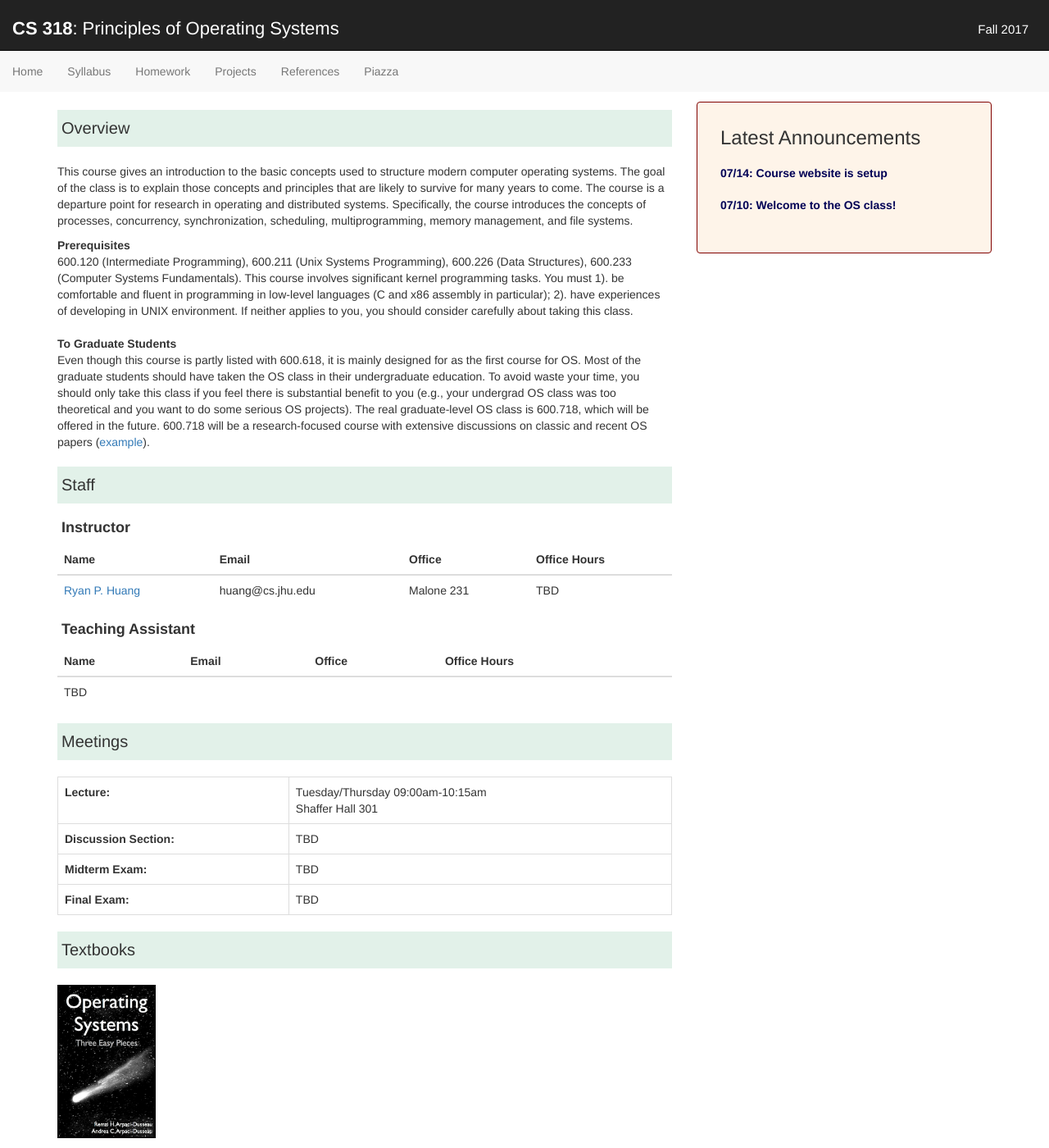
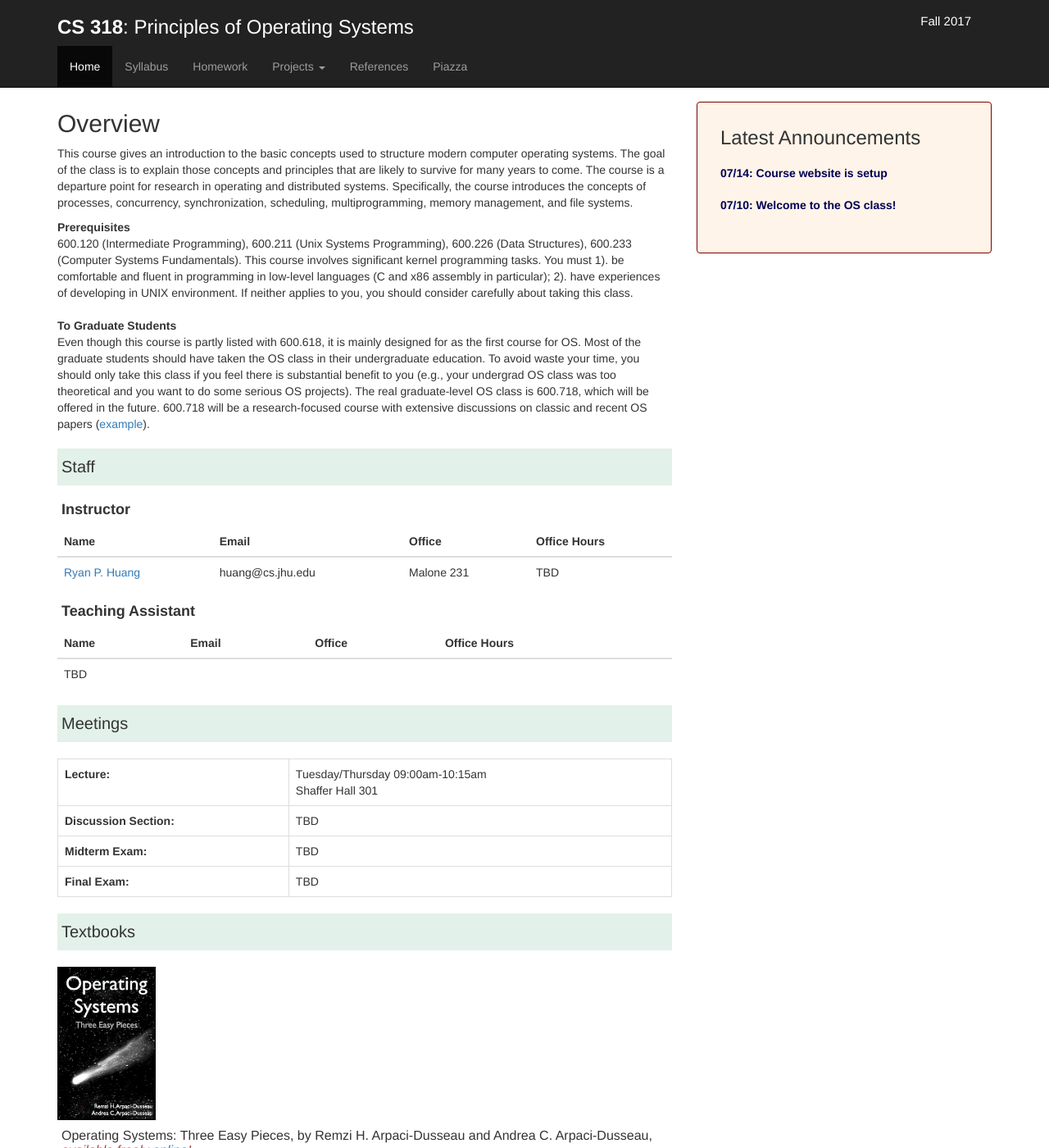
Before and after one commit to flyshark/jhu-cs318.github.io, a Jekyll site: the page built from index.md, in a window 1280 px wide and 1400 px high. Shown: the whole window at 82% size. Built offline with Jekyll 4.4.1, drawn with Linux system fonts in a browser that asks for light colours; our own code applies the rules of GitHub Pages for plain Markdown files.

Commit message:
update template

```diff
--- a/_config.yml
+++ b/_config.yml
@@ -13,7 +13,7 @@
 # Build settings
 markdown: kramdown
 theme: minima
-gems:
+plugins:
   - jekyll-feed
 exclude:
   - Gemfile
@@ -27,6 +27,18 @@
     url: /homework.html
   - title: Projects
     url: /projects.html
+    dropdown:
+      - title: Grading and Policies
+        url: #
+      - title: Guide
+        url: #
+      - separator: true
+      - title: Lab 1
+        url: #
+      - title: Lab 2
+        url: #
+      - title: Lab 3
+        url: #
   - title: References
     url: /references.html
   - title: Piazza
--- a/_includes/banner.html
+++ b/_includes/banner.html
@@ -1,17 +1,5 @@
-<div class="navbar navbar-inverse navbar-fixed-top">
-  <div class="navbar-inner">
-    <p class="navbar-text pull-right" style="font-size:15px;color:white;padding-right:10px;">Fall 2017</li>
-    <ul class="nav navbar-nav">
-      <li>
-        <a style="color:white;font-size:22px" href="/index.html"><span style="font-weight:bold;">CS 318</span>: Principles of Operating Systems</a>
-      </li>
-    </ul>
-  </div>
-</div>
-<header class="navbar navbar-fixed-top navbar-masthead bs-docs-navbar-masthead">
-    <!-- Fixed navbar -->
-    <nav class="navbar-default">
-      <div class="">
+<nav class="navbar navbar-inverse navbar-fixed-top">
+  <div class="container">
     <div class="navbar-header">
       <button type="button" class="navbar-toggle collapsed" data-toggle="collapse" data-target="#navbar" aria-expanded="false" aria-controls="navbar">
         <span class="sr-only">Toggle navigation</span>
@@ -21,16 +9,42 @@
       </button>
     </div>
     <div id="navbar" class="navbar-collapse collapse">
+      <p class="navbar-text pull-right" style="font-size:15px;color:white;padding-right:10px;">Fall 2017</p>
+      <h3 style="color:#fff"><span style="font-weight:bold;">CS 318</span>: Principles of Operating Systems</h3>
       <ul class="nav navbar-nav">
         {% for item in site.navigation %}
-              {% assign class = nil %}
-              {% if page.url contains item.url %}
-                {% assign class = 'active' %}
+          {%- if page.url contains item.url -%}
+            {%- assign class = 'active' -%}
+          {%- elsif page.url == '/' and item.url == '/index.html' -%}
+            {%- assign class = 'active' -%}
+          {%- else -%}
+            {%- assign class = nil -%}
+          {%- endif -%}
+          {%- if item.dropdown -%}
+            {% if class %}
+              {%- assign class = class | append: ' dropdown' -%}
+            {% else %}
+              {%- assign class = 'dropdown' -%}
             {% endif %}
-              <li class="{{ class }}"><a href="{{ item.url | relative_url }}">{{ item.title }}</a></li>
-            {% endfor %}
+          {%- endif -%}
+        <li class="{{ class }}">
+          {% if item.dropdown -%}
+          <a href="{{ item.url }}" class="dropdown-toggle" data-toggle="dropdown" role="button" aria-haspopup="true" aria-expanded="false">{{ item.title }} <span class="caret"></span></a>
+          <ul class="dropdown-menu">
+            {%- for dp in item.dropdown %}
+              {% if dp.title -%}
+            <li><a href="{{ dp.url }}">{{ dp.title }}</a></li>
+              {%- else -%}
+            <li role="separator" class="divider"></li>
+              {%- endif -%}
+            {%- endfor %}
+          </ul>
+          {%- else -%}
+          <a class="nav-link" href="{{ item.url | relative_url }}">{{ item.title }}</a>
+          {%- endif %}
+        </li>
+        {%- endfor %}
       </ul>
     </div>
   </div>
 </nav>
-</header>
--- a/_layouts/default.html
+++ b/_layouts/default.html
@@ -2,7 +2,7 @@
 <html lang="en-us">
   {% include head.html %}
   <body>
-    {% include banner.html %}
+{%- include banner.html -%}
     <div class="container">
       <div class="row">
         <div class="col-md-10 body-content">
--- a/assets/css/site.css
+++ b/assets/css/site.css
@@ -16,6 +16,29 @@
 .navbar-masthead {
 	min-height: 44px;
   margin-bottom: 18px;
+}
+.navbar-custom {
+  background-color: #0275d8;
+}
+.navbar-custom .navbar-nav .nav-link {
+  color: rgba(255,255,255,.5);
+}
+.navbar-custom .navbar-nav .active > .nav-link, .navbar-custom .navbar-nav .nav-link.active, .navbar-custom .navbar-nav .nav-link.open, .navbar-custom .navbar-nav .open>.nav-link {
+  color: #fff;
+}
+.navbar-custom .navbar-nav > li > a:hover {
+  color: #ffffff;
+  text-shadow: 0 -1px 0 rgba(0, 0, 0, 0.2);
+  background-color: #0088cc;
+}
+.navbar-custom .navbar-nav > .active > a:hover {
+  color: #ffffff;
+  text-shadow: 0 -1px 0 rgba(0, 0, 0, 0.2);
+  background-color: #0088cc;
+}
+.navbar-inner {
+  padding-top: 10px;
+  min-height: 60px;
 }
 .funpar {
   font-size: 18px;
@@ -59,20 +82,6 @@
 }
 .dl-horizontal dd {
   margin-left: 110px;
-}
-.navbar-default .navbar-nav > li > a:hover {
-  color: #ffffff;
-  text-shadow: 0 -1px 0 rgba(0, 0, 0, 0.2);
-  background-color: #0088cc;
-}
-.navbar-default .navbar-nav > .active > a:hover {
-  color: #ffffff;
-  text-shadow: 0 -1px 0 rgba(0, 0, 0, 0.2);
-  background-color: #0088cc;
-}
-.navbar-inner {
-  padding-top: 10px;
-  min-height: 60px;
 }
 .container-fluid {
   padding-left: 0;
--- a/index.md
+++ b/index.md
@@ -2,8 +2,8 @@
 layout: home
 ---
 
-#### Overview
-{: .sec-header}
+## Overview
+
 
 This course gives an introduction to the basic concepts used to structure modern
 computer operating systems. The goal of the class is to explain those concepts
```
Lines whose indentation alone changed are shown as unchanged.
